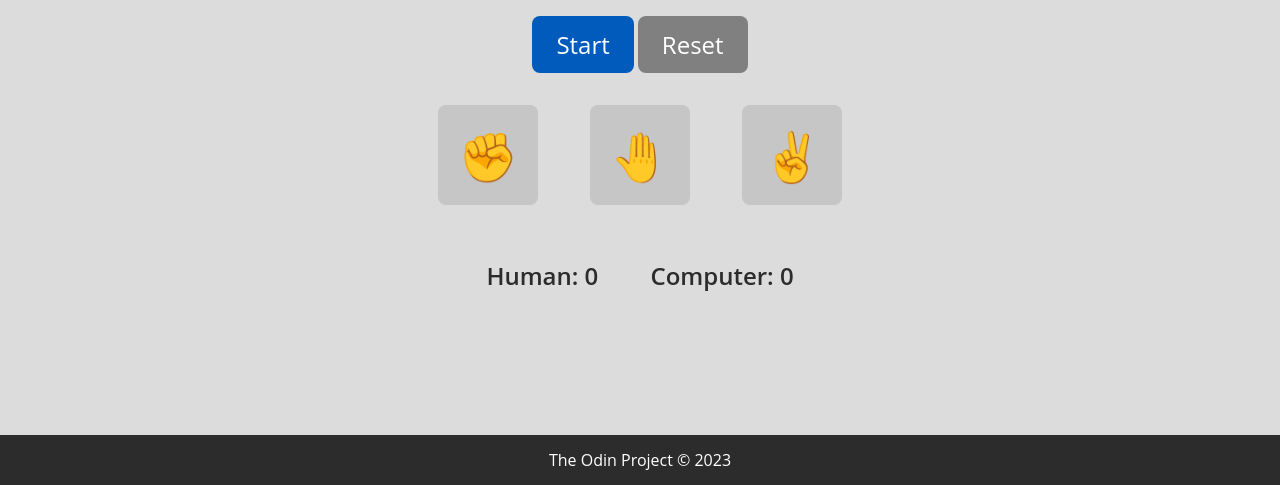
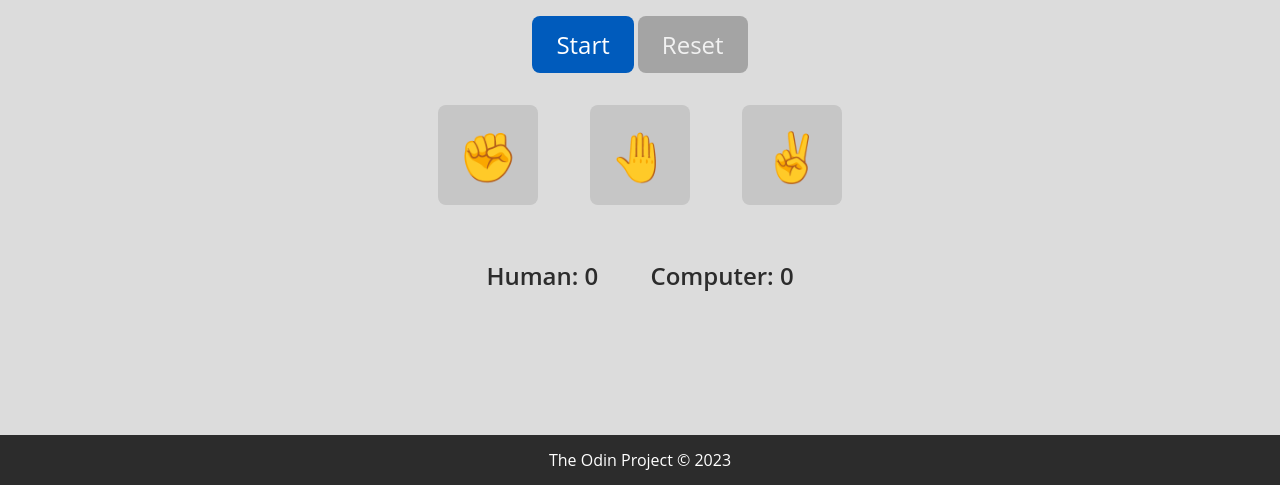
Before and after one commit to tiagomga/odin-rock-paper-scissors, a plain HTML site: page index.html in a window 1280 px wide. Shown: the part 315-800 px from the top of the page. Drawn offline with Linux system fonts and the light colour scheme.

Commit message:
Add disabled state style to reset button

```diff
--- a/styles.css
+++ b/styles.css
@@ -59,7 +59,7 @@ button:focus {
     background-color: rgb(0, 63, 131);
 }
 
-#game:disabled {
+#game:disabled, #reset:disabled {
     opacity: 0.6;
     cursor: not-allowed;
 }
```
